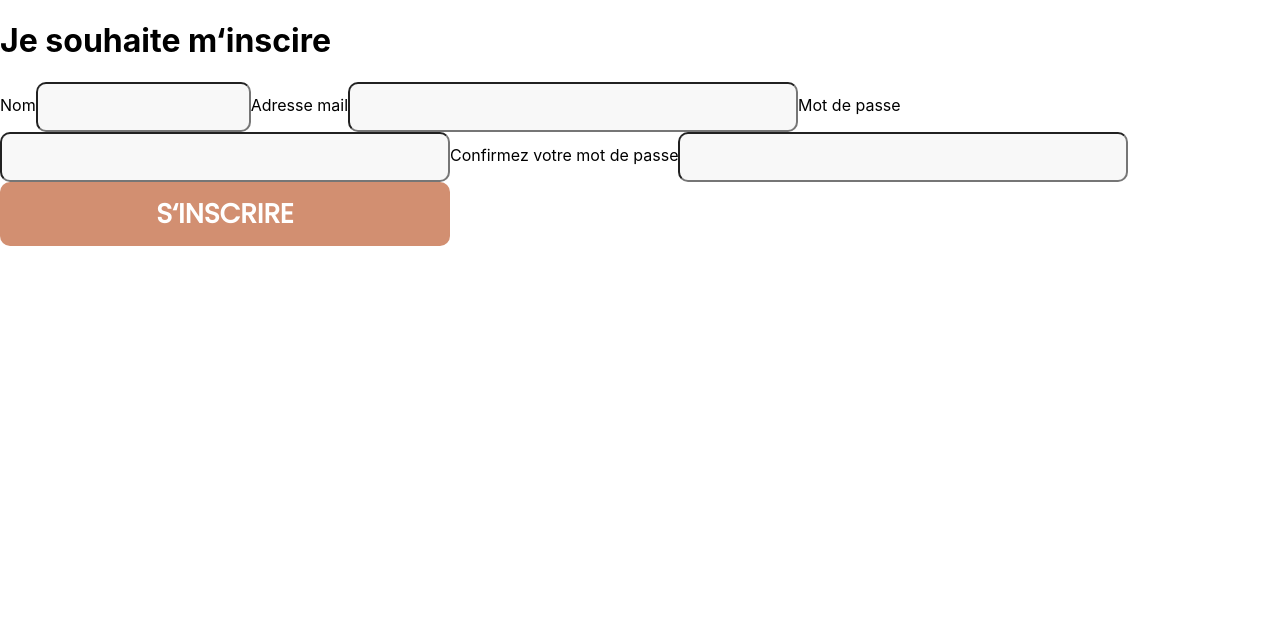
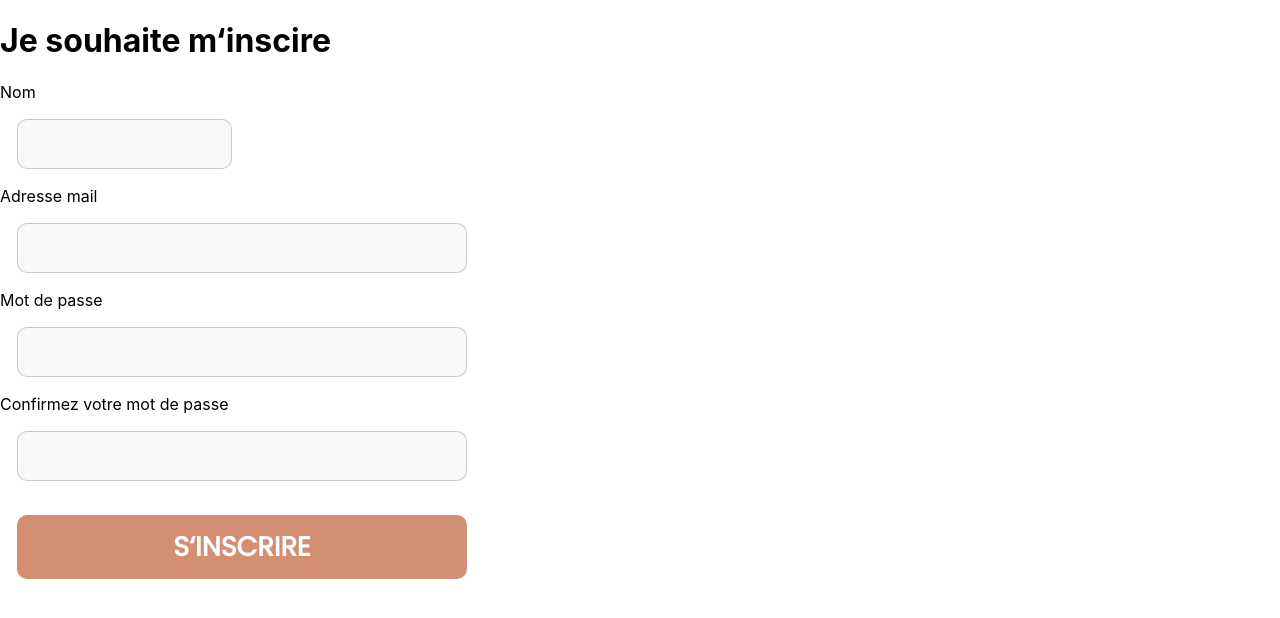
Before and after one commit to ComicScrip/locab, a Next.js app: page /signup in a window 1280 px wide. Shown: the top 618 px of the page. Built offline with nearby package versions, Linux system fonts and the light colour scheme.

Commit message:
add css on form for sign up

```diff
--- a/pages/signup/index.js
+++ b/pages/signup/index.js
@@ -28,7 +28,7 @@ export default function SignUpPage() {
       </div>
       <div className={styles.inscRegisterForm}>
         <h1 className={styles.titleSignUp}>Je souhaite m&lsquo;inscire</h1>
-        <form onSubmit={handleSubmit}>
+        <form className={styles.formSignUp} onSubmit={handleSubmit}>
           <label htmlFor="name">
             Nom
             <input
--- a/styles/SignUp.module.css
+++ b/styles/SignUp.module.css
@@ -11,6 +11,7 @@
   font-weight: 600;
   font-size: 27px;
   cursor: pointer;
+  margin: 17px;
 }
 
 .inputGrandSignUp {
@@ -18,7 +19,9 @@
   width: 450px;
   height: 50px;
   background-color: #f8f8f8;
-  border: 1px solid rgba(185, 185, 185, 0, 74);
+  border: 1px solid #b9b9b9bd;
+  display: block;
+  margin: 17px;
 }
 
 .inputPetitSignUp {
@@ -26,12 +29,17 @@
   width: 215px;
   height: 50px;
   background-color: #f8f8f8;
-  border: 1px solid rgba(185, 185, 185, 0, 74);
-  outline: none;
+  border: 1px solid #b9b9b9bd;
+  display: block;
+  margin: 17px;
 }
 
 .inscRegisterForm {
   display: flex;
   flex-direction: column;
-  outline: none;
 }
+
+.formSignUp {
+  display: flex;
+  flex-direction: column;
+}
```
